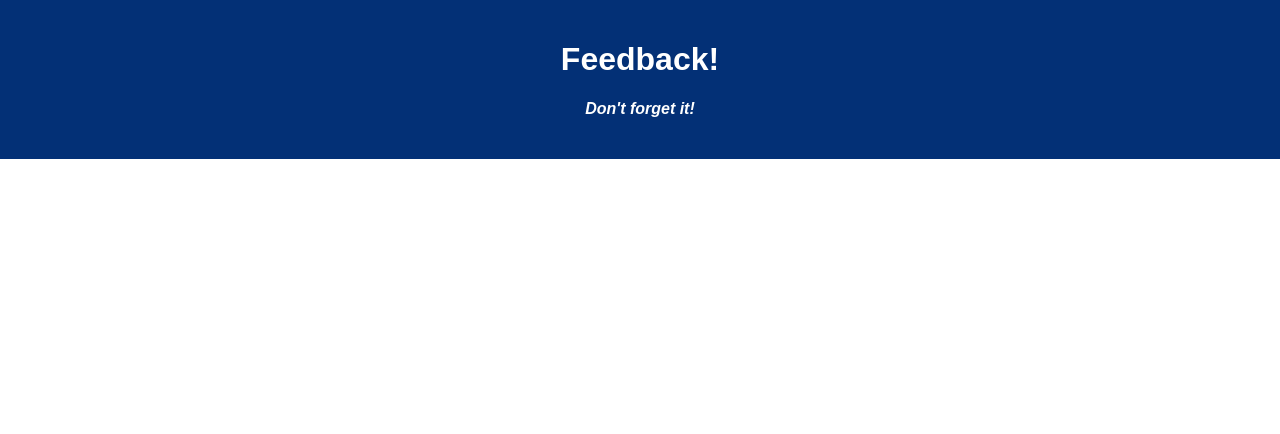
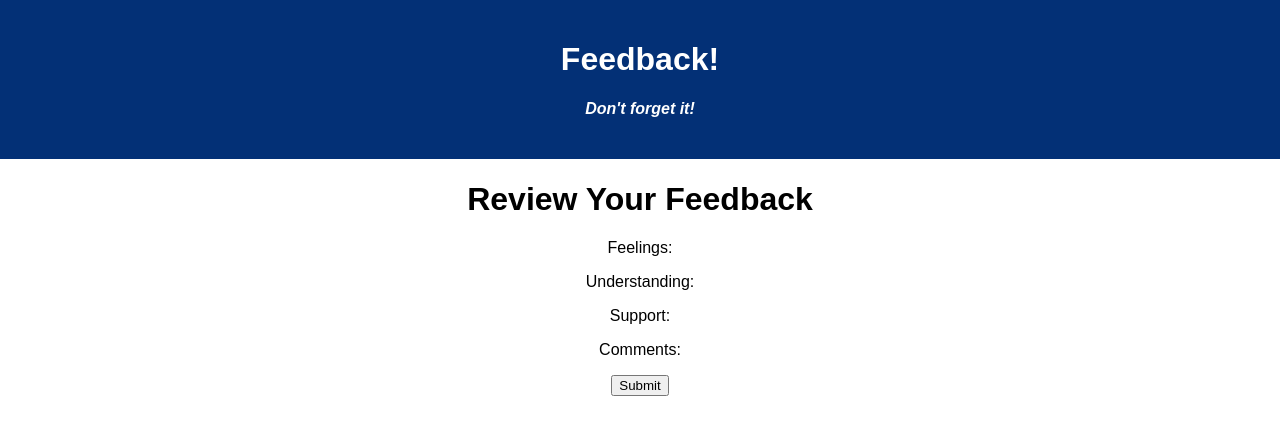
Before and after one commit to ahmedsharur/weekend-redux-feedback-loop, a React (Create React App) app: page /#/review in a window 1280 px wide. Shown: the top 434 px of the page. Built offline with nearby package versions, Linux system fonts and the light colour scheme; no server answers.

Commit message:
added a post route and ThankYou component

```diff
--- a/src/components/App/App.jsx
+++ b/src/components/App/App.jsx
@@ -1,5 +1,4 @@
 import React from 'react';
-import axios from 'axios';
 import{
   HashRouter as Router, Route
 } from 'react-router-dom'
@@ -9,6 +8,7 @@ import PageTwoForm from '../PageTwoForm/PageTwoForm';
 import PageThreeForm from '../PageThreeForm/PageThreeForm';
 import PageFourForm from '../PageFourForm/PageFourForm';
 import ReviewFeedback from '../ReviewFeedback/ReviewFeedback';
+import ThankYou from '../ThankYou/ThankYou'
 function App() {
 
   return (
@@ -24,8 +24,9 @@ function App() {
           <Route exact path="/understanding" component={PageTwoForm}/>
           <Route exact path="/support" component={PageThreeForm}/>
           <Route exact path="/comments" component={PageFourForm}/>
+          <Route exact path="/review" component={ReviewFeedback}/>
+          <Route exact path="/thankyou" component={ThankYou}/>
         </Router>
-
       </main>
     </div>
   );
--- a/src/components/PageOneForm/PageOneForm.js
+++ b/src/components/PageOneForm/PageOneForm.js
@@ -15,6 +15,7 @@ function PageOneForm (){
         //Send data to Redux
         const action = {
             type: 'SET_ADD_FEELING',
+            payload: feeling
         }
         dispatch(action)
         history.push('/understanding')
@@ -23,10 +24,12 @@ function PageOneForm (){
         <form onSubmit={handlePageOneNext} className="nextPageOne">
     <h1> How are you feeling today?</h1>
     <p>Feeling? </p>
-    <input placeholder ="feeling"
+    <input
+    required
+    placeholder ="feeling"
     value={feeling}
     onChange={(event) => setFeeling(event.target.value)}/>
-        <button type="submit"> Next </button>
+        <button type="next"> Next </button>
         </form>
     )
 }
--- a/src/components/PageThreeForm/PageThreeForm.js
+++ b/src/components/PageThreeForm/PageThreeForm.js
@@ -13,9 +13,9 @@ function PageThreeForm(){
         // Send data to redux
         const action = {
             type: 'SET_ADD_SUPPORT',
-            payload: support
-        }
-        dispatch(action);
+            payload: support,
+    }
+        dispatch(action)
         history.push('/comments')
     }
     return (
--- a/src/components/PageTwoForm/PageTwoForm.js
+++ b/src/components/PageTwoForm/PageTwoForm.js
@@ -12,7 +12,8 @@ function PageTwoForm(){
         console.log('add understanding', understanding)
         // send data to Redux
     const action = {
-        type: 'SET_ADD_UNDERSTANDING'
+        type: 'SET_ADD_UNDERSTANDING',
+        payload: understanding
     }
     dispatch(action)
     history.push('/support')
--- a/src/components/ReviewFeedback/ReviewFeedback.js
+++ b/src/components/ReviewFeedback/ReviewFeedback.js
@@ -1,40 +1,53 @@
 import {useSelector} from 'react-redux';
-import {useEffect} from 'react';
 import axios from 'axios';
-import {useDispatch} from 'react-redux';
 import {useHistory} from 'react-router-dom';
+import {useEffect} from 'react'
 
 function ReviewFeedback(){
-    const reviewFeedback = useSelector(store => store);
+const feedbackToAdd = useSelector(store => store)
+const history = useHistory();
 
-    const dispatch = useDispatch();
-    const history = useHistory ();
-
-    //GET Review Feedback from the server
-
-    useEffect(() => {
+//GET Review Feedback from the server
+useEffect(() => {
+    fetchReviewFeedback();
+}, [])
+const fetchReviewFeedback = () => {
+    axios({
+        method: 'GET',
+        url: '/feedback',
+    }).then(response => {
+        console.log(response.data);
+        dispatch({
+        type: 'SET_REVIEW_FEEDBACK',
+        payload: response.data,
+        })
+    }).catch(error => {
+        console.log('in fetchReviewFeedback', error)
+    });
+}
+const sendFeedbackToServer = () => {
+    axios({
+        method: 'POST',
+        url: '/feedback',
+        data: feedbackToAdd,
+    }).then(response => {
+        console.log(response.data)
         fetchReviewFeedback();
-    }, [])
-
-    // const fetchReviewFeedback = () => {
-    //     axios({
-    //         method: 'GET',
-    //         url: '/feedback',
-    //     }).then(response => {
-    //         console.log(response.data);
-    //         dispatch({
-    //         type: 'SET_REVIEW_FEEDBACK',
-    //         payload: response.data,
-    //         })
-    //     }).catch(error => {
-    //         console.log('in fetchReviewFeedback', error)
-    //     });
-
-    // }
+        history.push('/thankyou')
+    }).catch(error => {
+        console.log('in sendServerToAdd', error)
+    })
+}
     return (
-
+        <div>
         <h1> Review Your Feedback</h1>
-
+        <p> </p>
+        <p> Feelings:{feedbackToAdd.feelingToAddReducer}</p>
+        <p>Understanding:{feedbackToAdd.understandingToAddReducer} </p>
+        <p> Support: {feedbackToAdd.supportToAddReducer}</p>
+        <p> Comments: {feedbackToAdd.commentsToAddReducer}</p>
+        <button onClick={sendFeedbackToServer}> Submit</button>
+        </div>
     )
 }
 
--- a/src/index.js
+++ b/src/index.js
@@ -7,50 +7,50 @@ import {Provider} from 'react-redux';
 import logger from 'redux-logger'
 import {createStore, combineReducers, applyMiddleware} from 'redux';
 
-const ReviewFeedbackReducer = (state = [], action) =>{
-    // set feedback review with data from server
-    if (action.type === 'SET_REVIEW_FEEDBACK'){
-        return action.payload;
+// const ReviewFeedbackReducer = (state = [], action) =>{
+//     // set feedback review with data from server
+//     if (action.type === 'SET_REVIEW_FEEDBACK'){
+//         return action.payload;
+//     }
+//     //No change to data
+//     return state;
+// }
+
+const feelingToAddReducer = (state = '', action )=> {
+    if (action.type === 'SET_ADD_FEELING'){
+        return  action.payload
     }
     //No change to data
     return state;
 }
 
-const feelingToAddReducer = (state = [], action )=> {
-    if (action.type === 'SET_ADD_FEELING'){
-        return [...state, action.payload];
-    }
-    //No change to data
-    return state;
-}
-
-const understandingToAddReducer =(state = [], action) =>{
+const understandingToAddReducer =(state = '', action) =>{
     if(action.type === 'SET_ADD_UNDERSTANDING'){
-        return [...state, action.payload]
+        return  action.payload
     }
     return state;
 }
 
-const supportToAddReducer = (state = [], action) =>{
-    if (action.type = 'SET_ADD_SUPPORT'){
-        return [...state, action.payload]
+const supportToAddReducer = (state = '', action) =>{
+    if (action.type === 'SET_ADD_SUPPORT'){
+        return action.payload;
     }
     return state;
 }
 
-const commentsToAddReducer = (state = [], action) =>{
+const commentsToAddReducer = (state = '', action) =>{
     if (action.type === 'SET_ADD_COMMENTS'){
-        return [...state, action.payload]
+        return action.payload
     }
     return state;
 }
 
 const reduxStore = createStore(
     combineReducers({
-        ReviewFeedbackReducer,
         feelingToAddReducer,
         understandingToAddReducer,
         supportToAddReducer,
+        commentsToAddReducer,
     }),
     applyMiddleware(logger)
 );
```
Also changed, not shown: 1 other file (tests, documents, lock files or other folders).
